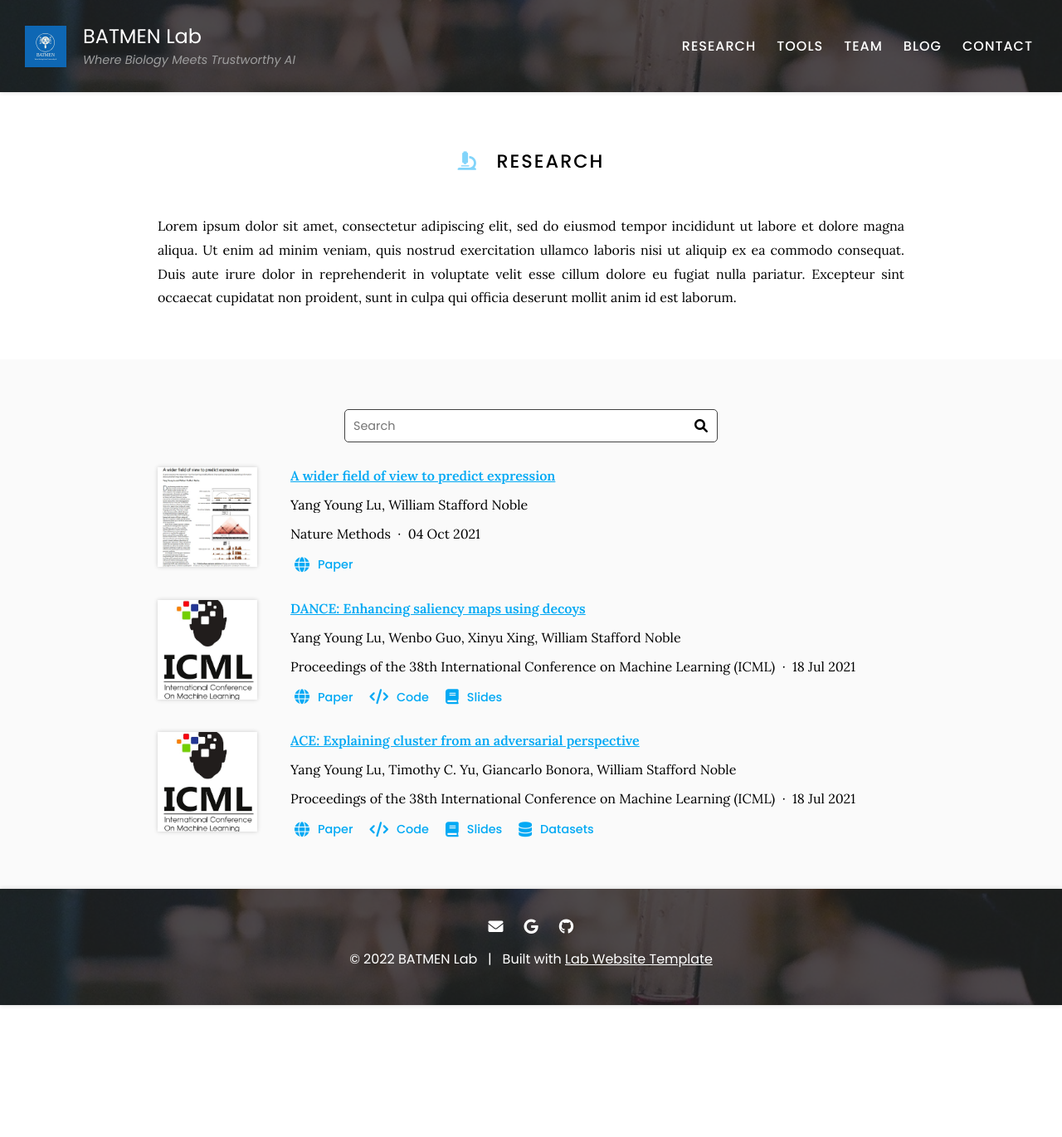
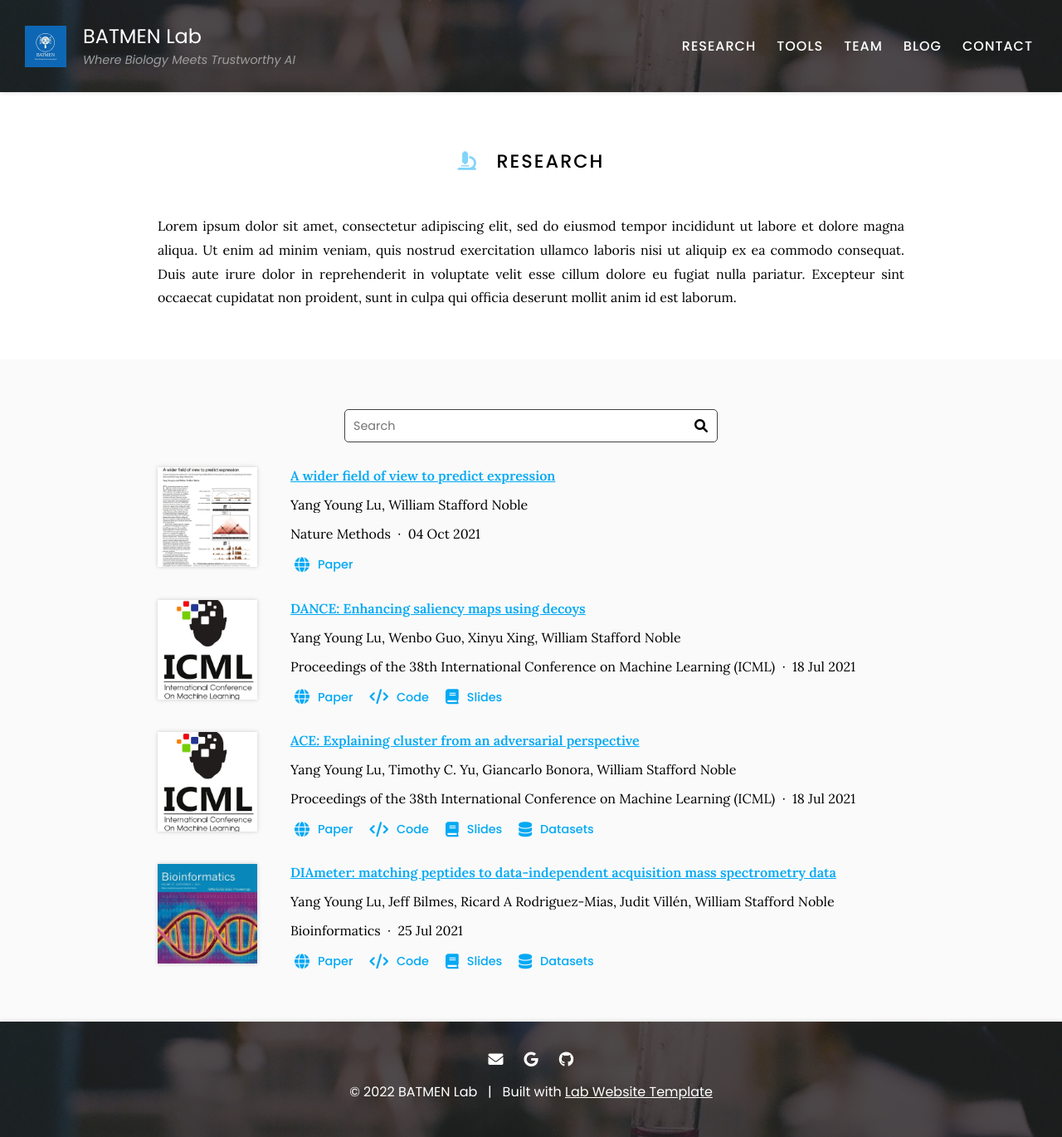
Before and after one commit to batmen-lab/batmen-lab.github.io, a Jekyll site: the page built from research/index.md, in a window 1280 px wide. Shown: the whole page at 83% size. Built offline with Jekyll 4.4.1, drawn with Linux system fonts in a browser that asks for light colours; before the commit the page ends 1211 px from its top, so only the background shows below that.

Commit message:
Generate citations

```diff
--- a/_data/citations.yaml
+++ b/_data/citations.yaml
@@ -59,3 +59,28 @@
   - type: data
     link: http://noble.gs.washington.edu/proj/ACE
     text: Datasets
+- id: doi:10.1093/bioinformatics/btab284
+  title: 'DIAmeter: matching peptides to data-independent acquisition mass spectrometry
+    data'
+  authors:
+  - Yang Young Lu
+  - Jeff Bilmes
+  - Ricard A Rodriguez-Mias
+  - "Judit Vill\xE9n"
+  - William Stafford Noble
+  publisher: Bioinformatics
+  date: '2021-07-25'
+  link: https://doi.org/gp88gz
+  image: images/tools/bioinfo_diameter.jpg
+  extra-links:
+  - link: https://academic.oup.com/bioinformatics/article/37/Supplement_1/i434/6319661
+    text: Paper
+  - type: source
+    link: http://crux.ms/
+    text: Code
+  - type: docs
+    link: files/pubs/diameter_slides.pdf
+    text: Slides
+  - type: data
+    link: http://proteomecentral.proteomexchange.org/cgi/GetDataset?ID=PXD025385
+    text: Datasets
```
